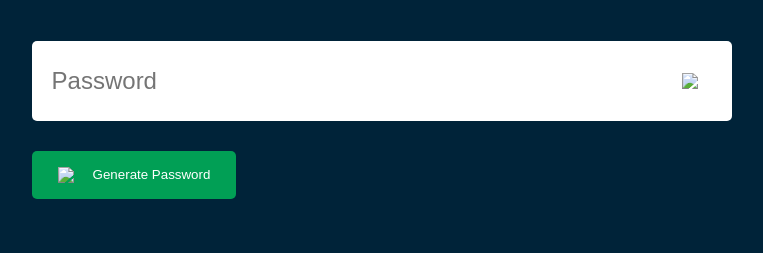
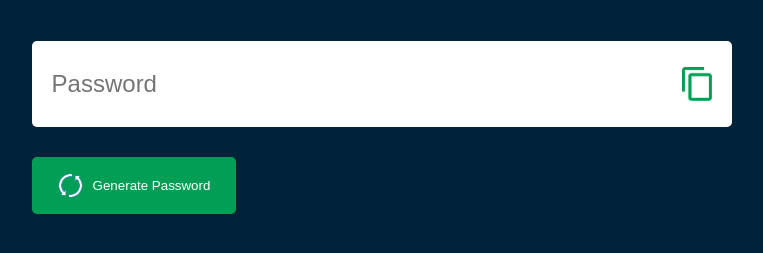
Before and after one commit to shadikhasan/JS-DOM, a plain HTML site: page index.html in a window 1280 px wide. Shown: the part 267-520 px from the top of the page, without its empty margins (122-885 px from the left). Drawn offline with Linux system fonts and the light colour scheme.

Commit message:
Update index.html

```diff
--- a/index.html
+++ b/index.html
@@ -13,9 +13,9 @@
         <h1>Generate a <br><span>Random Password</span> </h1>
         <div class="display">
             <input type="text" id="password" placeholder="Password">
-            <img src="images\copy.png" onclick="copyPassword()">
+            <img src="copy.png" onclick="copyPassword()">
         </div>
-        <button onclick="createPassword()"><img src="images/generate.png">Generate Password</button>
+        <button onclick="createPassword()"><img src="generate.png">Generate Password</button>
 
      </div>
 
```
